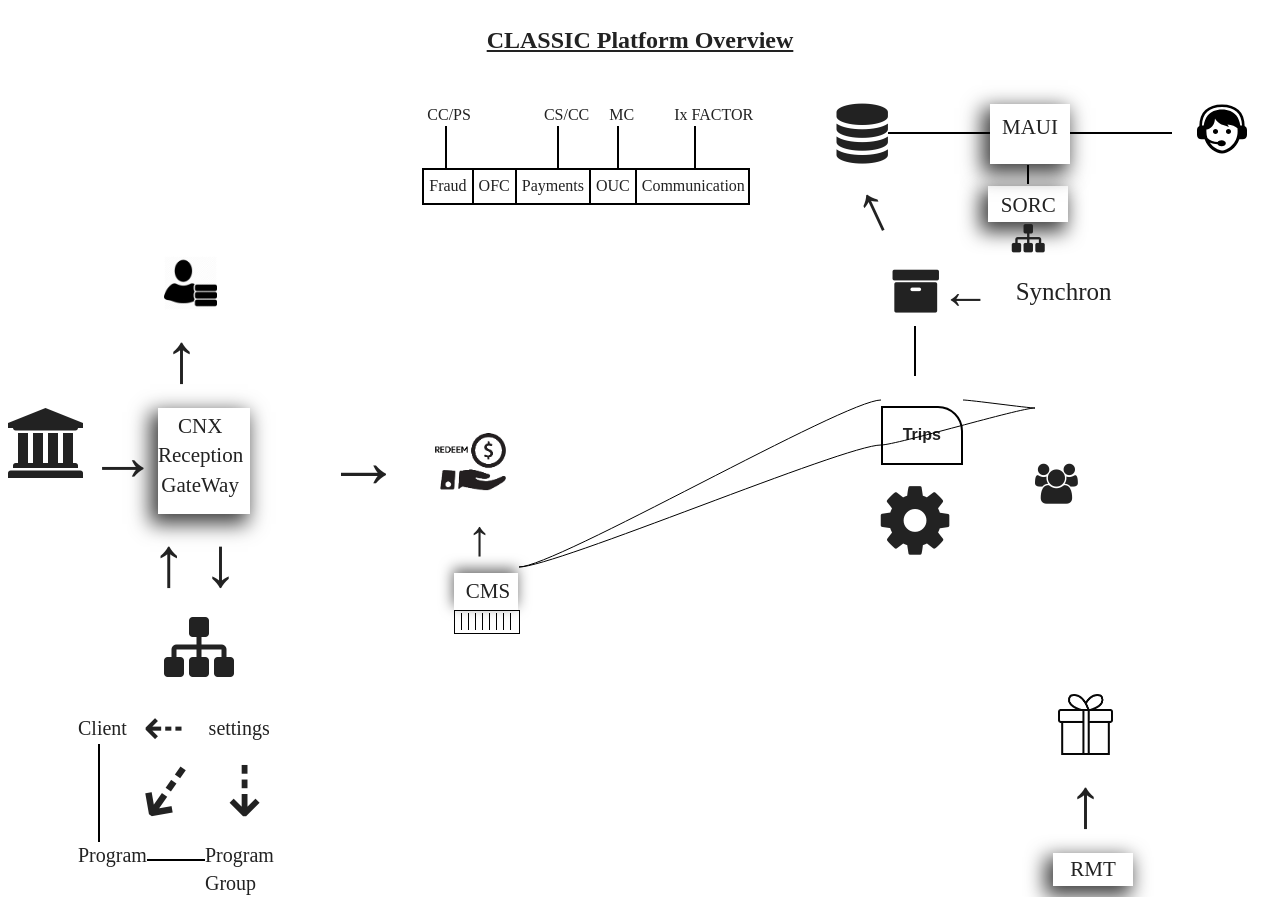
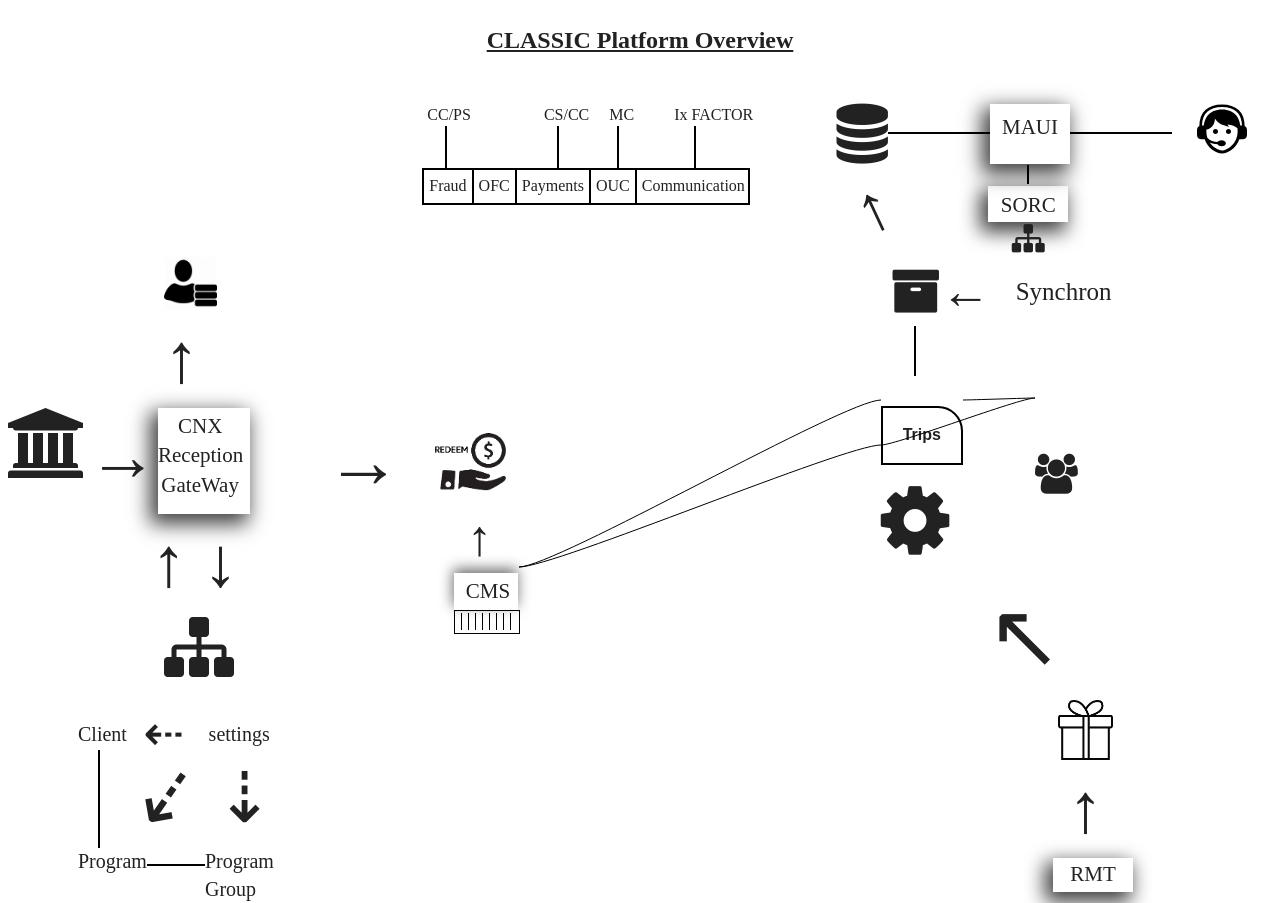
Before and after one commit to tavisca-bnaveen/ClassicPlatform, an Angular app: page / in a window 1280 px wide. Built offline with nearby package versions, Linux system fonts and the light colour scheme.

Commit message:
arrow to engines

```diff
--- a/src/app/trips-and-supps/trips-and-supps.component.css
+++ b/src/app/trips-and-supps/trips-and-supps.component.css
@@ -18,6 +18,7 @@
     padding: 10px;
     margin: 20px;
     width: fit-content;
+    margin-bottom: 0px;
 }
 .suppliers{
     width: fit-content;
@@ -93,3 +94,7 @@
     margin-top: 75px;
     margin-left: -80px;
 }
+.arrow{
+    font-size: 90px;
+    margin-left: 136px;
+}
--- a/src/app/trips-and-supps/trips-and-supps.component.html
+++ b/src/app/trips-and-supps/trips-and-supps.component.html
@@ -26,4 +26,7 @@
     </div>
   </div>
 </div>
+<div>
+<span class="arrow">&#8598;</span>
+</div>
 <!-- <span class="arrow arrow-margin-left">&#8593;</span> -->
```
